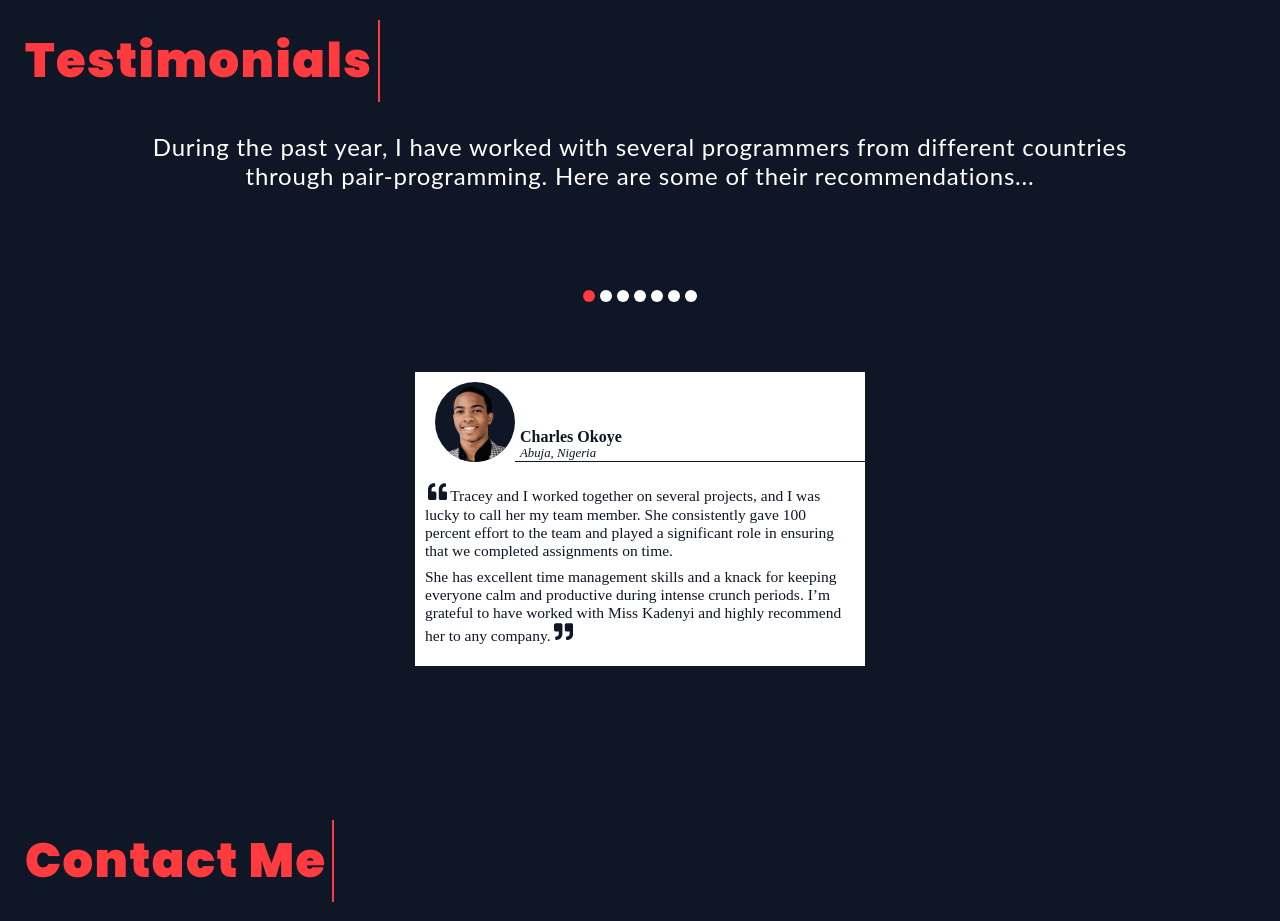
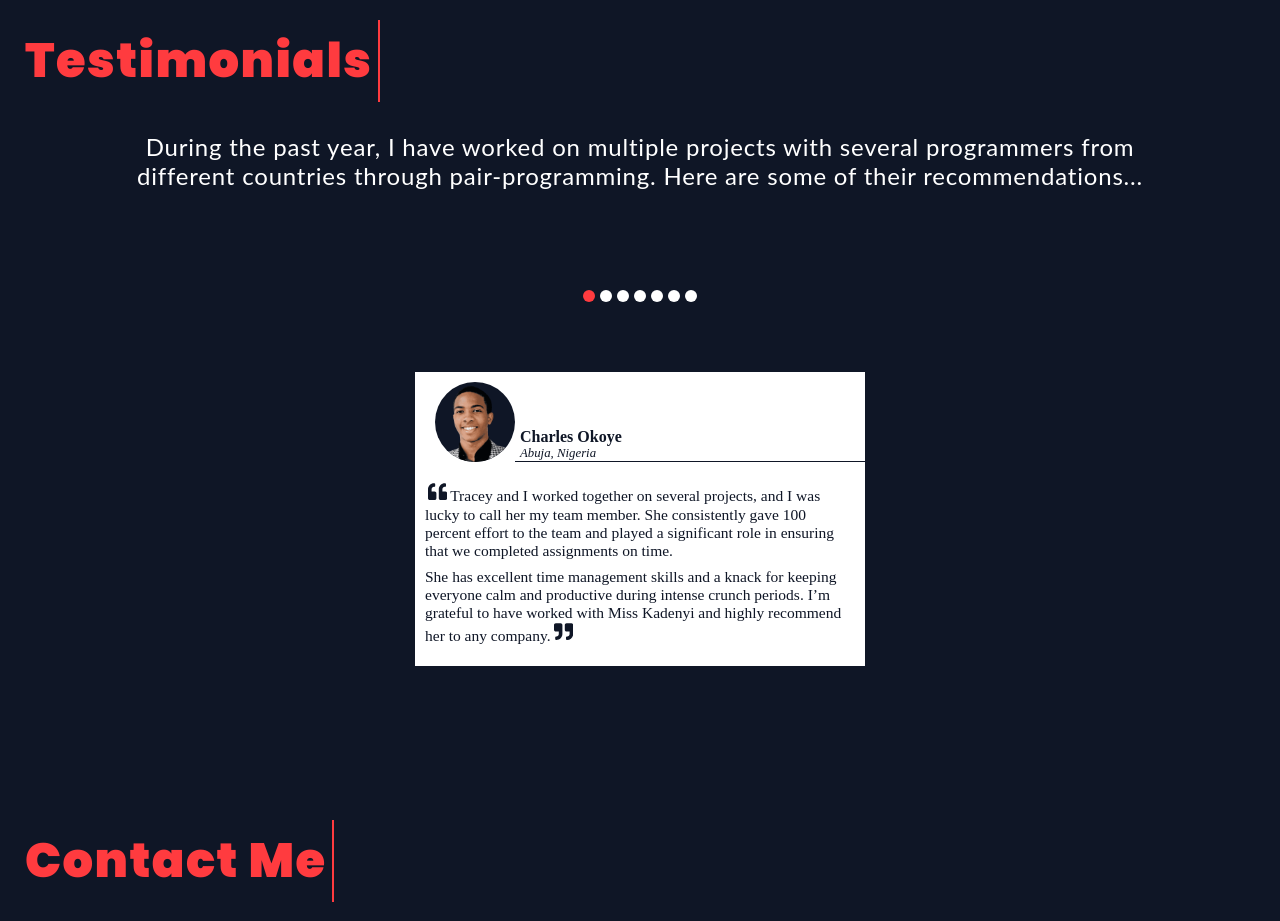
Before and after one commit to trace-kadenyi/portfolio_website, a React (Create React App) app: page / in a window 1280 px wide. Shown: the part 2480-3401 px from the top of the page. Built offline with nearby package versions, Linux system fonts and the light colour scheme; grey boxes are pictures that could not be loaded; the HTML template or start-up script is replaced by a standard one.

Commit message:
Edit the wording

```diff
--- a/src/Components/Testimonials/Testimonials.js
+++ b/src/Components/Testimonials/Testimonials.js
@@ -22,9 +22,9 @@ const Testimonials = () => {
       <div className="testimonials_start">
         <h1 className="testimonials_head">Testimonials</h1>
         <p className="testimonials_intro">
-          During the past year, I have worked with several programmers from
-          different countries through pair-programming. Here are some of their
-          recommendations...
+          During the past year, I have worked on multiple projects with several
+          programmers from different countries through pair-programming. Here
+          are some of their recommendations...
         </p>
 
         {/* links */}
```
